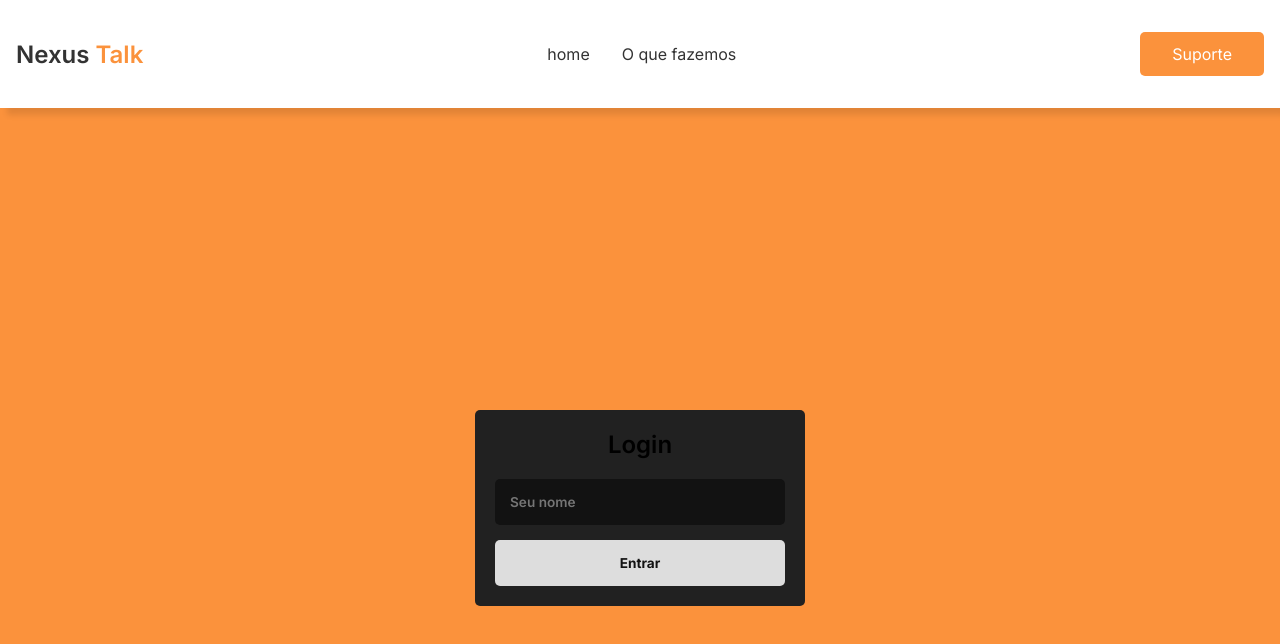
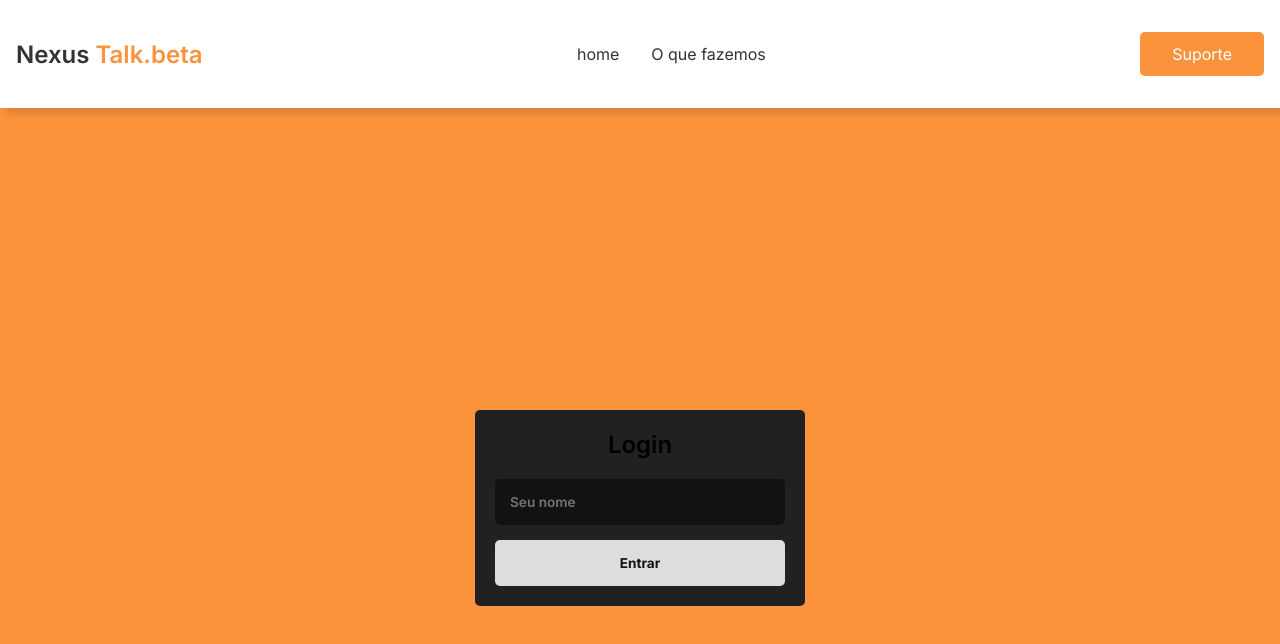
Before and after one commit to Brendon3421/Nexustalk, a plain HTML site: page frontend/Chat.html in a window 1280 px wide. Drawn offline with nearby package versions, Linux system fonts and the light colour scheme.

Commit message:
Update Chat.html

```diff
--- a/frontend/Chat.html
+++ b/frontend/Chat.html
@@ -19,7 +19,7 @@
 <body>
     <header>
         <nav class="section__container nav__container">
-            <div class="nav__logo">Nexus <span>Talk</span></div>
+                  <div class="nav__logo">Nexus <span>Talk</span><span class="beta">.beta</span></div>
             <ul class="nav__link">
                 <li class="link"><a href="index.html">home</a></li>
                 <li class="link"><a href="index.html">O que fazemos</a></li>
```
